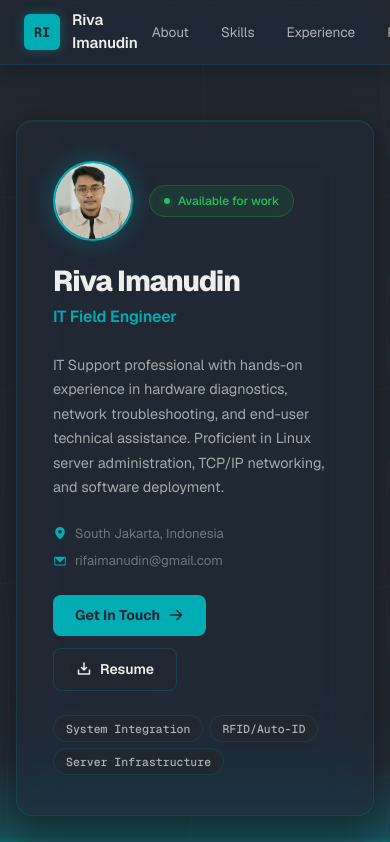
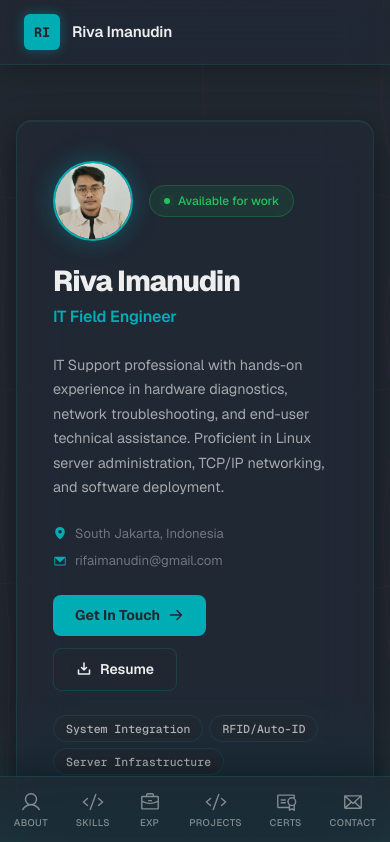
Before and after one commit to rivaile96/riva-it-portfolio, a Next.js app: page / in a window 390 px wide. Shown: the top 842 px of the page. Built offline with nearby package versions, Linux system fonts and the light colour scheme.

Commit message:
feat: replace hamburger with mobile bottom nav bar

```diff
--- a/src/components/layout/Navbar.tsx
+++ b/src/components/layout/Navbar.tsx
@@ -1,21 +1,20 @@
 'use client'
-import { useState } from 'react'
-import { List, X } from '@phosphor-icons/react'
+import { House, User, Briefcase, Code, Certificate, Envelope } from '@phosphor-icons/react'
 import { profile } from '@/lib/data'
 
 const links = [
-  { label: 'About', href: '#about' },
-  { label: 'Skills', href: '#skills' },
-  { label: 'Experience', href: '#experience' },
-  { label: 'Projects', href: '#projects' },
-  { label: 'Certifications', href: '#certifications' },
-  { label: 'Contact', href: '#contact' },
+  { label: 'About',    href: '#about',          icon: User },
+  { label: 'Skills',   href: '#skills',          icon: Code },
+  { label: 'Experience', href: '#experience',    icon: Briefcase },
+  { label: 'Projects', href: '#projects',        icon: Code },
+  { label: 'Certs',    href: '#certifications',  icon: Certificate },
+  { label: 'Contact',  href: '#contact',         icon: Envelope },
 ]
 
 export default function Navbar() {
-  const [open, setOpen] = useState(false)
-
   return (
+    <>
+      {/* ── Top bar (desktop + mobile) ─────────────────────────────── */}
       <nav
         style={{
           position: 'fixed',
@@ -75,15 +74,17 @@ export default function Navbar() {
             </span>
           </a>
 
-        {/* Desktop nav */}
+          {/* Desktop nav links */}
           <ul
             style={{
               display: 'flex',
               alignItems: 'center',
               gap: 4,
               listStyle: 'none',
+              margin: 0,
+              padding: 0,
             }}
-          className="hidden md:flex"
+            className="desktop-nav"
           >
             {links.map(l => (
               <li key={l.href}>
@@ -106,7 +107,7 @@ export default function Navbar() {
                     e.currentTarget.style.background = 'transparent'
                   }}
                 >
-                {l.label}
+                  {l.label === 'Experience' ? 'Exp' : l.label}
                 </a>
               </li>
             ))}
@@ -115,8 +116,8 @@ export default function Navbar() {
           {/* Desktop CTA */}
           <a
             href="#contact"
+            className="desktop-cta"
             style={{
-            display: 'none',
               padding: '8px 20px',
               background: '#00ADB5',
               color: '#222831',
@@ -125,7 +126,6 @@ export default function Navbar() {
               fontWeight: 700,
               transition: 'background 0.2s, box-shadow 0.2s',
             }}
-          className="hidden md:block"
             onMouseEnter={e => {
               e.currentTarget.style.background = '#00c5ce'
               e.currentTarget.style.boxShadow = '0 0 16px rgba(0,173,181,0.5)'
@@ -137,70 +137,79 @@ export default function Navbar() {
           >
             Hire Me
           </a>
+        </div>
+      </nav>
 
-        {/* Mobile hamburger */}
-        <button
-          onClick={() => setOpen(v => !v)}
+      {/* ── Bottom nav bar (mobile only) ──────────────────────────── */}
+      <nav
+        className="mobile-bottom-nav"
         style={{
-            background: 'none',
-            border: 'none',
-            color: 'var(--text-primary)',
-            cursor: 'pointer',
-            padding: 4,
+          position: 'fixed',
+          bottom: 0,
+          left: 0,
+          right: 0,
+          zIndex: 50,
+          background: 'rgba(34,40,49,0.75)',
+          backdropFilter: 'blur(24px) saturate(180%)',
+          WebkitBackdropFilter: 'blur(24px) saturate(180%)',
+          borderTop: '1px solid rgba(0,173,181,0.15)',
+          boxShadow: '0 -4px 32px rgba(0,0,0,0.4)',
+          display: 'flex',
+          alignItems: 'center',
+          justifyContent: 'space-around',
+          padding: '8px 0 max(8px, env(safe-area-inset-bottom))',
         }}
-          className="md:hidden"
-          aria-label="Toggle menu"
       >
-          {open ? <X size={24} /> : <List size={24} />}
-        </button>
-      </div>
-
-      {/* Mobile menu */}
-      {open && (
-        <div
-          style={{
-            background: 'rgba(34,40,49,0.65)',
-            backdropFilter: 'blur(20px)',
-            WebkitBackdropFilter: 'blur(20px)',
-            borderTop: '1px solid rgba(0,173,181,0.12)',
-            padding: '12px 24px 20px',
-          }}
-          className="md:hidden"
-        >
-          {links.map(l => (
+        {links.map(l => {
+          const Icon = l.icon
+          return (
             <a
               key={l.href}
               href={l.href}
-              onClick={() => setOpen(false)}
               style={{
-                display: 'block',
-                padding: '12px 0',
-                fontSize: '0.95rem',
-                color: 'rgba(238,238,238,0.75)',
-                borderBottom: '1px solid rgba(0,173,181,0.08)',
+                display: 'flex',
+                flexDirection: 'column',
+                alignItems: 'center',
+                gap: 3,
+                padding: '6px 10px',
+                borderRadius: 10,
+                color: 'rgba(238,238,238,0.5)',
+                fontSize: '0.6rem',
+                fontWeight: 500,
+                letterSpacing: '0.04em',
+                textTransform: 'uppercase',
+                transition: 'color 0.2s',
+                textDecoration: 'none',
+                minWidth: 44,
+              }}
+              onMouseEnter={e => {
+                e.currentTarget.style.color = '#00ADB5'
+              }}
+              onMouseLeave={e => {
+                e.currentTarget.style.color = 'rgba(238,238,238,0.5)'
               }}
             >
-              {l.label}
+              <Icon size={22} />
+              {l.label === 'Experience' ? 'Exp' : l.label === 'Certifications' ? 'Certs' : l.label}
             </a>
-          ))}
-          <a
-            href="#contact"
-            onClick={() => setOpen(false)}
-            style={{
-              display: 'inline-block',
-              marginTop: 16,
-              padding: '10px 24px',
-              background: '#00ADB5',
-              color: '#222831',
-              borderRadius: 6,
-              fontSize: '0.9rem',
-              fontWeight: 700,
-            }}
-          >
-            Hire Me
-          </a>
-        </div>
-      )}
+          )
+        })}
       </nav>
+
+      <style>{`
+        /* Desktop: show top links + CTA, hide bottom bar */
+        @media (min-width: 768px) {
+          .desktop-nav { display: flex !important; }
+          .desktop-cta { display: inline-flex !important; }
+          .mobile-bottom-nav { display: none !important; }
+        }
+        /* Mobile: hide desktop links + CTA, show bottom bar */
+        @media (max-width: 767px) {
+          .desktop-nav { display: none !important; }
+          .desktop-cta { display: none !important; }
+          .mobile-bottom-nav { display: flex !important; }
+        }
+      `}</style>
+    </>
   )
 }
```
Lines whose indentation alone changed are shown as unchanged.
